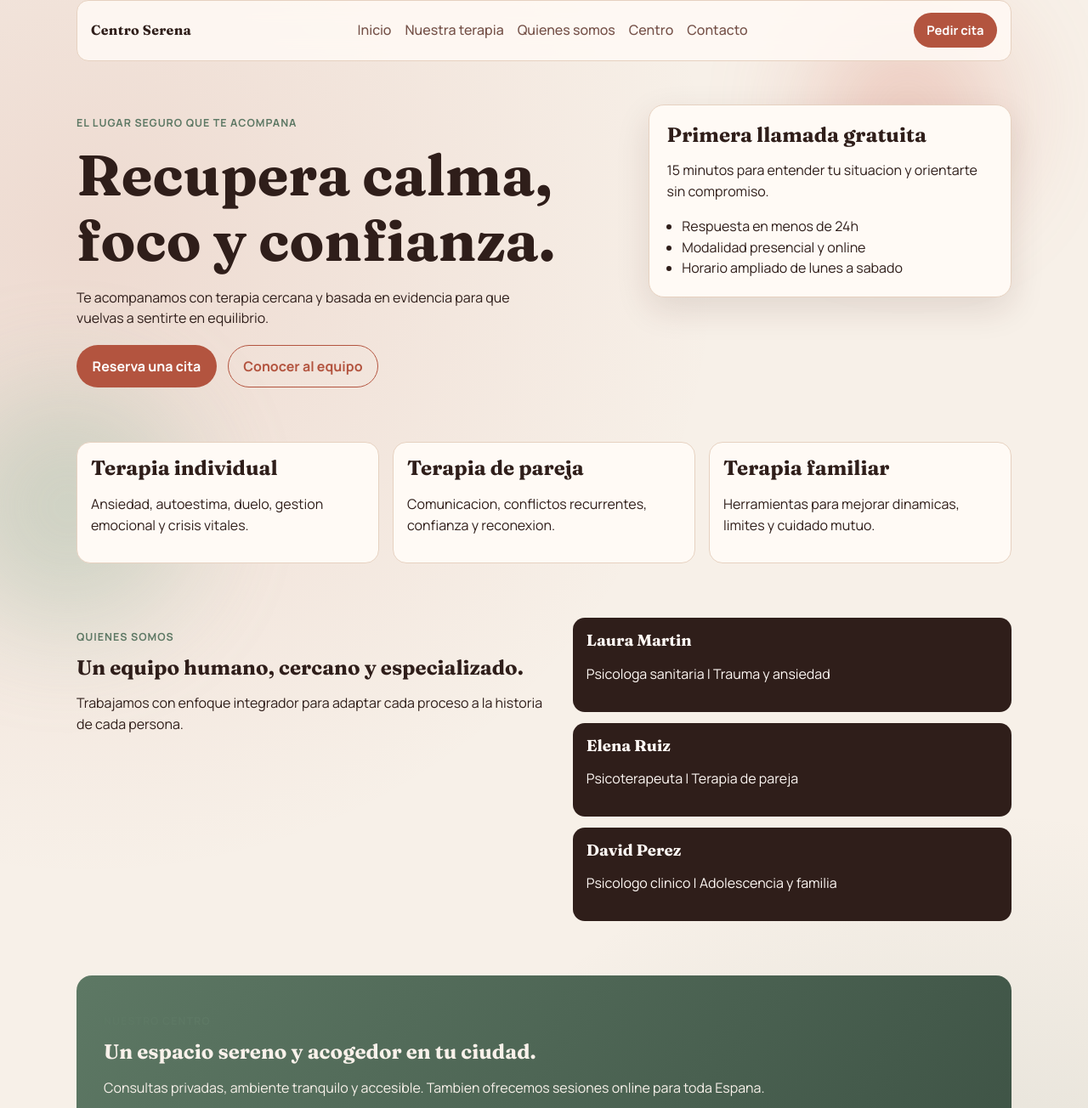
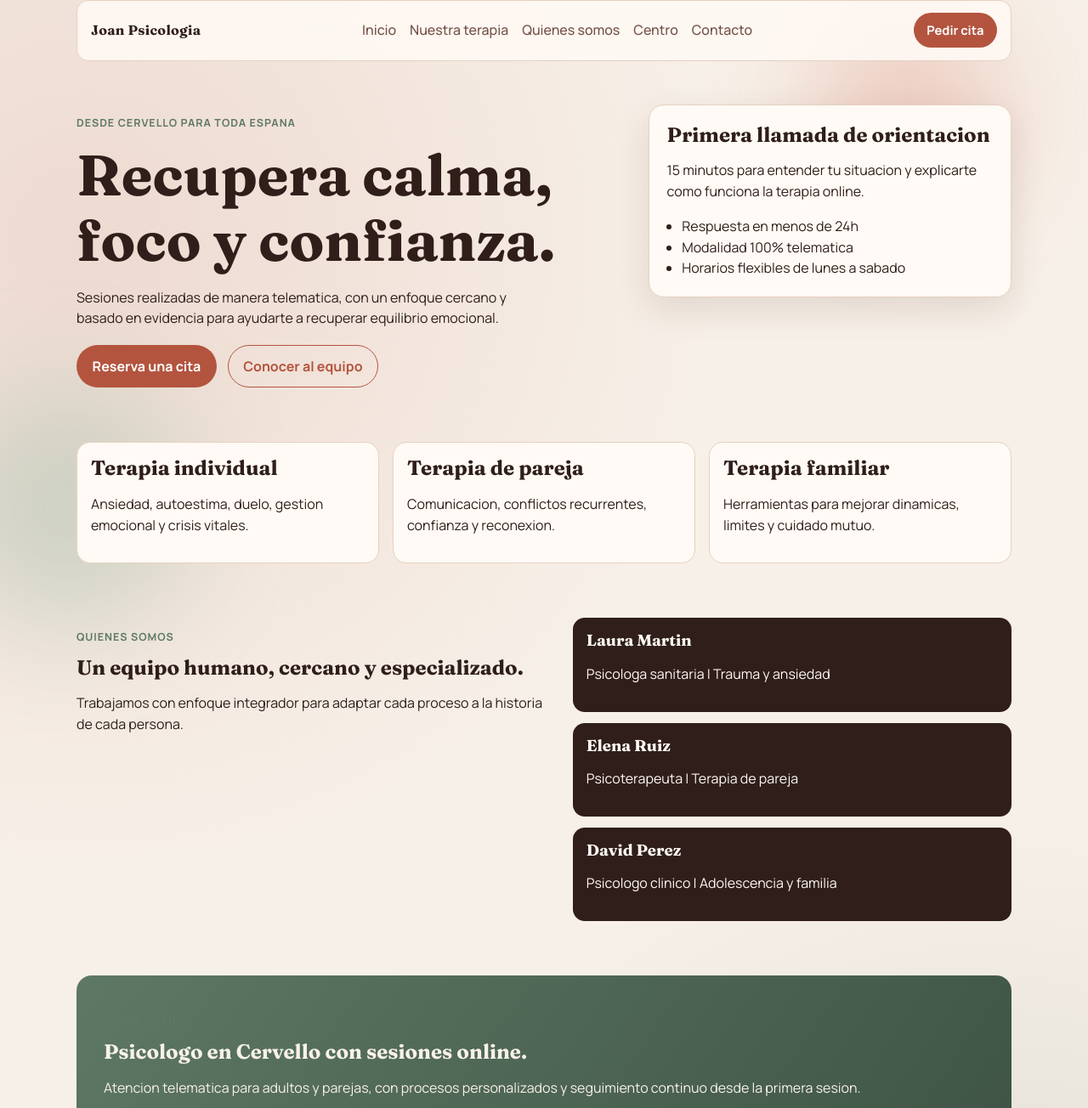
Before and after one commit to bmoussou/joan, a website built with Vite: page index.html in a window 1280 px wide. Shown: the part 16-1320 px from the top of the page at 85% size. Built offline with nearby package versions, Linux system fonts and the light colour scheme.

Commit message:
chore: actualizar marca a Joan Cervello y sesiones telematicas

```diff
--- a/index.html
+++ b/index.html
@@ -3,10 +3,10 @@
   <head>
     <meta charset="UTF-8" />
     <meta name="viewport" content="width=device-width, initial-scale=1.0" />
-    <title>Centro Serena | Psicologia</title>
+    <title>Joan Psicologia | Cervello</title>
     <meta
       name="description"
-      content="Espacio de psicologia y bienestar emocional. Terapia individual, pareja y familiar."
+      content="Psicologia online con Joan desde Cervello. Sesiones realizadas de manera telematica."
     />
     <link rel="preconnect" href="https://fonts.googleapis.com" />
     <link rel="preconnect" href="https://fonts.gstatic.com" crossorigin />
--- a/package.json
+++ b/package.json
@@ -1,5 +1,5 @@
 {
-  "name": "centro-serena",
+  "name": "joan-psicologia",
   "private": true,
   "version": "0.1.0",
   "type": "module",
--- a/src/main.ts
+++ b/src/main.ts
@@ -11,7 +11,7 @@ app.innerHTML = `
   <div class="bg-orb bg-orb-2" aria-hidden="true"></div>
 
   <header class="site-header">
-    <a class="brand" href="#inicio">Centro Serena</a>
+    <a class="brand" href="#inicio">Joan Psicologia</a>
     <nav aria-label="Navegacion principal">
       <a href="#inicio">Inicio</a>
       <a href="#terapia">Nuestra terapia</a>
@@ -25,11 +25,11 @@ app.innerHTML = `
   <main>
     <section id="inicio" class="hero container">
       <div class="hero-copy">
-        <p class="eyebrow">El lugar seguro que te acompana</p>
+        <p class="eyebrow">Desde Cervello para toda Espana</p>
         <h1>Recupera calma, foco y confianza.</h1>
         <p>
-          Te acompanamos con terapia cercana y basada en evidencia para que vuelvas a sentirte
-          en equilibrio.
+          Sesiones realizadas de manera telematica, con un enfoque cercano y basado en evidencia
+          para ayudarte a recuperar equilibrio emocional.
         </p>
         <div class="hero-actions">
           <a class="btn" href="#contacto">Reserva una cita</a>
@@ -37,12 +37,12 @@ app.innerHTML = `
         </div>
       </div>
       <aside class="hero-card">
-        <h2>Primera llamada gratuita</h2>
-        <p>15 minutos para entender tu situacion y orientarte sin compromiso.</p>
+        <h2>Primera llamada de orientacion</h2>
+        <p>15 minutos para entender tu situacion y explicarte como funciona la terapia online.</p>
         <ul>
           <li>Respuesta en menos de 24h</li>
-          <li>Modalidad presencial y online</li>
-          <li>Horario ampliado de lunes a sabado</li>
+          <li>Modalidad 100% telematica</li>
+          <li>Horarios flexibles de lunes a sabado</li>
         </ul>
       </aside>
     </section>
@@ -88,11 +88,11 @@ app.innerHTML = `
     </section>
 
     <section id="centro" class="container center-block">
-      <p class="eyebrow">Nuestro centro</p>
-      <h2>Un espacio sereno y acogedor en tu ciudad.</h2>
+      <p class="eyebrow">Sobre Joan</p>
+      <h2>Psicologo en Cervello con sesiones online.</h2>
       <p>
-        Consultas privadas, ambiente tranquilo y accesible. Tambien ofrecemos sesiones online para
-        toda Espana.
+        Atencion telematica para adultos y parejas, con procesos personalizados y seguimiento
+        continuo desde la primera sesion.
       </p>
     </section>
 
@@ -118,7 +118,7 @@ app.innerHTML = `
   </main>
 
   <footer class="site-footer">
-    <p>Centro Serena · Psicologia</p>
+    <p>Joan Psicologia · Cervello · Sesiones telematicas</p>
     <a href="https://wa.me/34600000000" target="_blank" rel="noreferrer">WhatsApp</a>
   </footer>
 `;
```
Also changed, not shown: 1 other file.
